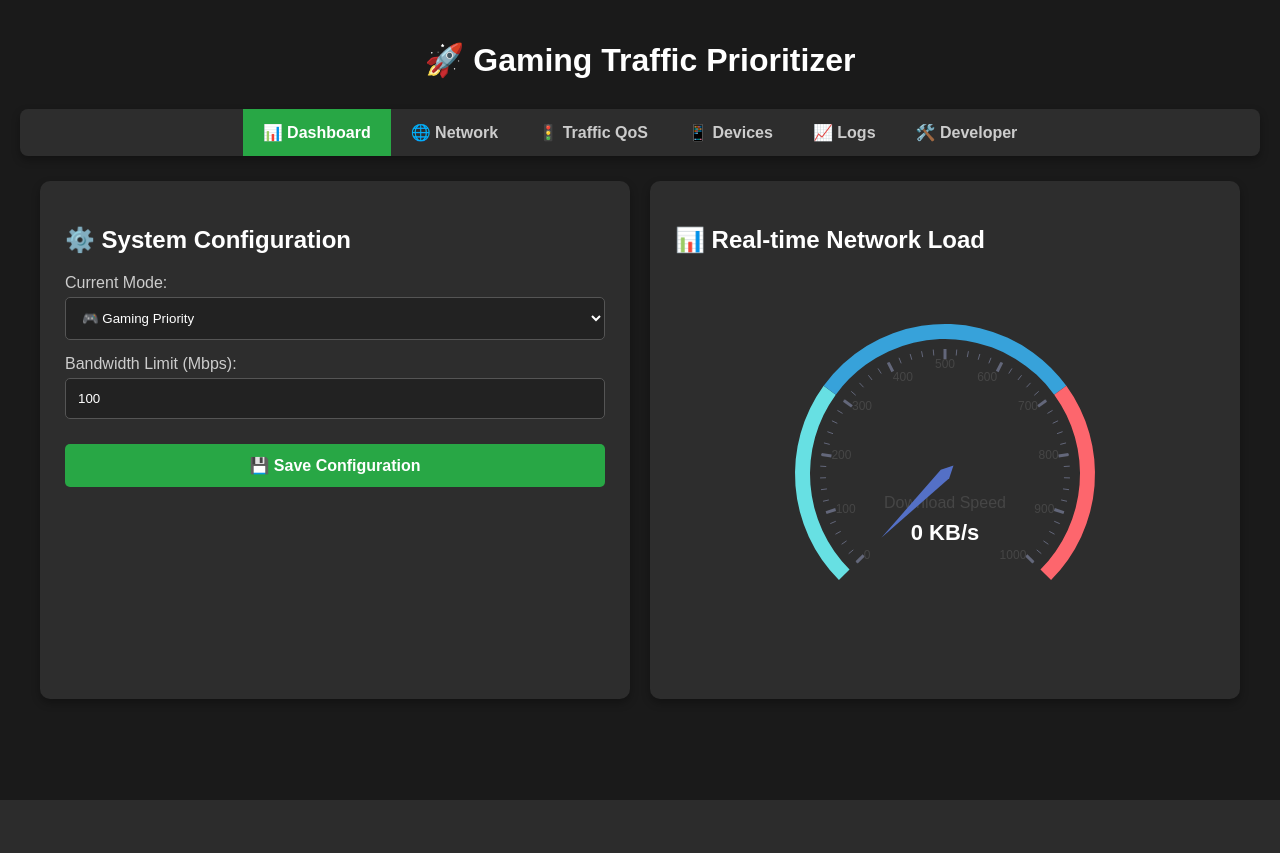
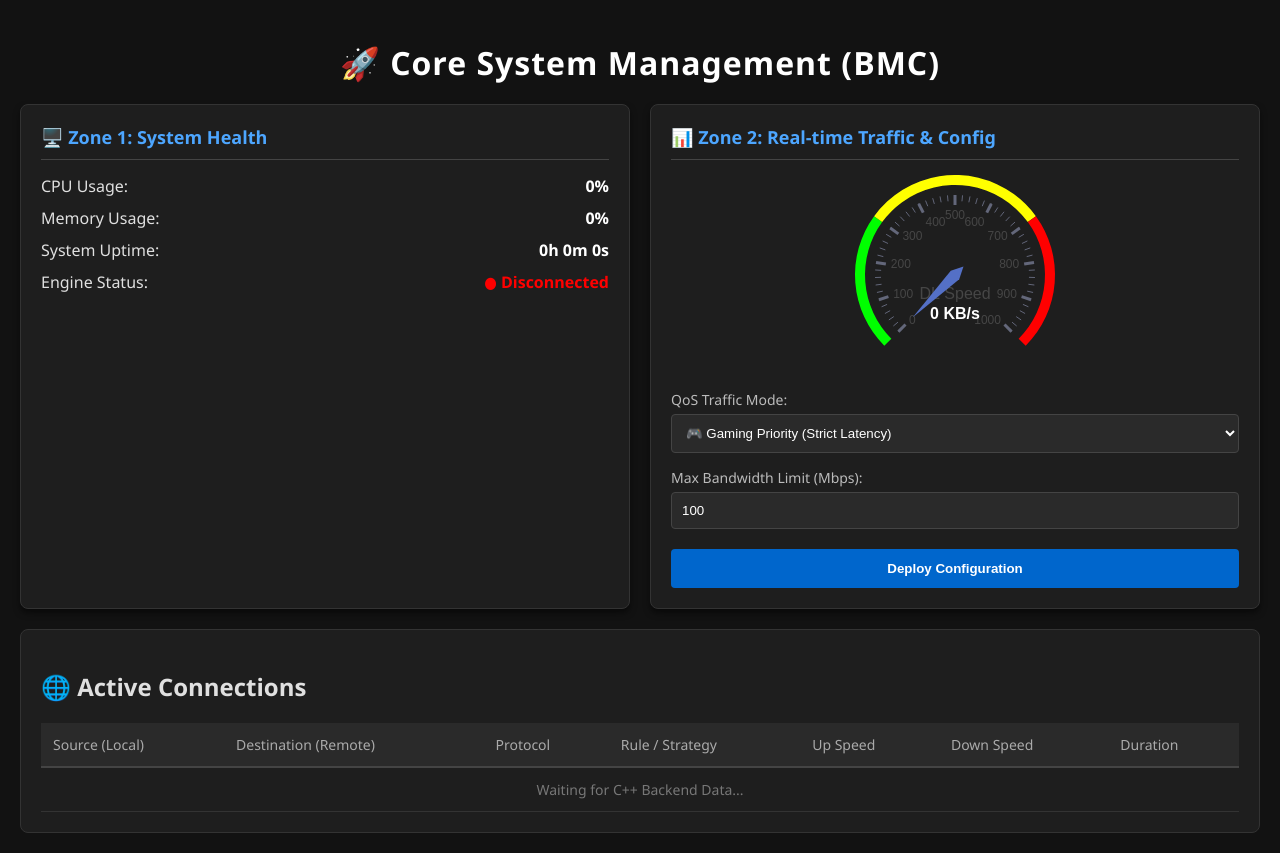
Before and after one commit to MSE981/High-Performance-Gaming-Traffic-Prioritizer, a Flask app: page / in a window 1280 px wide. Before the commit the page ends 800 px from the top, so only its background shows below. Run offline with Flask 3, Linux system fonts and the light colour scheme; the visitor is signed in with stand-in values (Sample User, id 1); some libraries are stand-ins or nearby versions.

Commit message:
Update dashboard.html

```diff
--- a/templates/dashboard.html
+++ b/templates/dashboard.html
@@ -1,86 +1,170 @@
 <!DOCTYPE html>
-<html>
+<html lang="en">
 <head>
     <meta charset="UTF-8">
-    <title>Traffic Console</title>
+    <title>BMC Console - Prioritizer</title>
     <script src="https://cdn.jsdelivr.net/npm/echarts/dist/echarts.min.js"></script>
-    <script src="https://cdnjs.cloudflare.com/ajax/libs/socket.io/4.0.1/socket.io.js"></script>
+    <script src="https://code.jquery.com/jquery-3.6.0.min.js"></script>
+
     <style>
-        body { font-family: sans-serif; background: #1a1a1a; color: white; padding: 20px; margin: 0; }
-        h1 { text-align: center; margin-bottom: 30px; }
+        body { font-family: 'Segoe UI', Tahoma, Geneva, Verdana, sans-serif; background: #121212; color: #e0e0e0; padding: 20px; margin: 0; }
+        h1 { text-align: center; margin-bottom: 20px; color: #ffffff; letter-spacing: 1px; }
 
-        /* Navigation Bar */
-        .navbar { background-color: #2d2d2d; overflow: hidden; border-radius: 8px; margin-bottom: 25px; box-shadow: 0 4px 8px rgba(0,0,0,0.3); display: flex; justify-content: center; }
-        .navbar a { display: block; color: #ccc; text-align: center; padding: 14px 20px; text-decoration: none; font-weight: bold; transition: 0.3s; }
-        .navbar a:hover { background-color: #444; color: white; }
-        .navbar a.active { background-color: #28a745; color: white; }
+        /* Top Grid Layout */
+        .top-grid { display: grid; grid-template-columns: 1fr 1fr; gap: 20px; max-width: 1400px; margin: 0 auto 20px auto; }
 
-        .container { display: flex; gap: 20px; flex-wrap: wrap; justify-content: center; max-width: 1200px; margin: 0 auto; }
-        .panel { background: #2d2d2d; padding: 25px; border-radius: 10px; flex: 1; min-width: 300px; box-shadow: 0 4px 8px rgba(0,0,0,0.3); }
-        #speed-gauge { width: 100%; height: 400px; }
-        label { display: block; margin-top: 15px; margin-bottom: 5px; color: #ccc; }
-        input, select { padding: 12px; width: 100%; box-sizing: border-box; border-radius: 5px; border: 1px solid #555; background: #222; color: white; }
-        button { padding: 12px; width: 100%; background: #28a745; color: white; border: none; cursor: pointer; border-radius: 5px; font-weight: bold; font-size: 16px; margin-top: 25px; }
-        button:hover { background: #218838; }
+        .panel { background: #1e1e1e; padding: 20px; border-radius: 8px; border: 1px solid #333; box-shadow: 0 4px 6px rgba(0,0,0,0.5); }
+        .panel h2 { margin-top: 0; font-size: 18px; border-bottom: 1px solid #444; padding-bottom: 10px; color: #4da6ff; }
+
+        /* Stats Styles */
+        .stat-row { display: flex; justify-content: space-between; margin: 10px 0; font-size: 16px; }
+        .stat-value { font-weight: bold; color: #fff; }
+
+        /* Form Styles */
+        label { display: block; margin-top: 15px; margin-bottom: 5px; color: #bbb; font-size: 14px; }
+        input, select { padding: 10px; width: 100%; box-sizing: border-box; border-radius: 4px; border: 1px solid #444; background: #2a2a2a; color: white; }
+        button { padding: 12px; width: 100%; background: #0066cc; color: white; border: none; cursor: pointer; border-radius: 4px; font-weight: bold; margin-top: 20px; }
+        button:hover { background: #0080ff; }
+
+        /* Bottom Table Styles */
+        .bottom-panel { max-width: 1400px; margin: 0 auto; background: #1e1e1e; padding: 20px; border-radius: 8px; border: 1px solid #333; }
+        .conn-table { width: 100%; border-collapse: collapse; font-size: 14px; text-align: left; }
+        .conn-table th { background: #2a2a2a; color: #aaa; padding: 12px; font-weight: normal; border-bottom: 2px solid #444; }
+        .conn-table td { padding: 12px; border-bottom: 1px solid #333; }
+        .conn-table tr:hover { background: #252525; }
+
+        /* Status Colors */
+        .color-up { color: #ff9900; font-family: monospace; }
+        .color-down { color: #00ffcc; font-family: monospace; }
+        .color-gaming { color: #ff3366; font-weight: bold; }
+        .color-ip { color: #ccc; font-family: monospace; }
+
+        @media (max-width: 768px) { .top-grid { grid-template-columns: 1fr; } }
     </style>
 </head>
 <body>
 
-    <h1>🚀 Gaming Traffic Prioritizer</h1>
+    <h1>🚀 Core System Management (BMC)</h1>
 
-    <div class="navbar">
-        <a href="/" class="active">📊 Dashboard</a>
-        <a href="/network">🌐 Network</a>
-        <a href="/qos">🚦 Traffic QoS</a>
-        <a href="/devices">📱 Devices</a>
-        <a href="/logs">📈 Logs</a>
-        <a href="/dev">🛠️ Developer</a>
-    </div>
-
-    <div class="container">
+    <div class="top-grid">
         <div class="panel">
-            <h2>⚙️ System Configuration</h2>
-            <form action="/update_config" method="POST">
-                <label>Current Mode:</label>
-                <select name="mode">
-                    <option value="gaming" {% if config.traffic_mode == 'gaming' %}selected{% endif %}>🎮 Gaming Priority</option>
-                    <option value="streaming" {% if config.traffic_mode == 'streaming' %}selected{% endif %}>📺 Streaming Mode</option>
-                </select>
-
-                <label>Bandwidth Limit (Mbps):</label>
-                <input type="number" name="limit" value="{{ config.bandwidth_limit }}">
-
-                <button type="submit">💾 Save Configuration</button>
-            </form>
+            <h2>🖥️ Zone 1: System Health</h2>
+            <div class="stat-row"><span>CPU Usage:</span> <span class="stat-value" id="cpu-val">0%</span></div>
+            <div class="stat-row"><span>Memory Usage:</span> <span class="stat-value" id="mem-val">0%</span></div>
+            <div class="stat-row"><span>System Uptime:</span> <span class="stat-value" id="uptime-val">0h 0m 0s</span></div>
+            <div class="stat-row"><span>Engine Status:</span> <span class="stat-value" id="engine-status" style="color: #ffcc00;">● Connecting...</span></div>
         </div>
 
         <div class="panel">
-            <h2>📊 Real-time Network Load</h2>
-            <div id="speed-gauge"></div>
+            <h2>📊 Zone 2: Real-time Traffic & Config</h2>
+
+            <div id="speed-gauge" style="width: 100%; height: 200px;"></div>
+
+            <form action="/api/config" method="POST">
+                <label>QoS Traffic Mode:</label>
+                <select name="mode">
+                    <option value="gaming">🎮 Gaming Priority (Strict Latency)</option>
+                    <option value="streaming">📺 Streaming (High Throughput)</option>
+                </select>
+
+                <label>Max Bandwidth Limit (Mbps):</label>
+                <input type="number" name="limit" value="100">
+
+                <button type="submit">Deploy Configuration</button>
+            </form>
         </div>
     </div>
 
+    <div class="bottom-panel">
+        <h2>🌐 Active Connections</h2>
+        <table class="conn-table">
+            <thead>
+                <tr>
+                    <th>Source (Local)</th>
+                    <th>Destination (Remote)</th>
+                    <th>Protocol</th>
+                    <th>Rule / Strategy</th>
+                    <th>Up Speed</th>
+                    <th>Down Speed</th>
+                    <th>Duration</th>
+                </tr>
+            </thead>
+            <tbody id="conn-body">
+                <tr><td colspan="7" style="text-align: center; color: #777;">Waiting for C++ Backend Data...</td></tr>
+            </tbody>
+        </table>
+    </div>
+
     <script>
+        // 1. Initialize the ECharts Gauge
         var chart = echarts.init(document.getElementById('speed-gauge'));
         var option = {
             series: [{
                 type: 'gauge',
                 max: 1000,
-                detail: { formatter: '{value} KB/s', fontSize: 22, color: '#fff', valueAnimation: true },
-                axisLine: { lineStyle: { width: 15, color: [[0.3, '#67e0e3'], [0.7, '#37a2da'], [1, '#fd666d']] } },
-                data: [{ value: 0, name: 'Download Speed' }]
+                radius: '100%',
+                detail: { formatter: '{value} KB/s', fontSize: 16, color: '#fff' },
+                axisLine: { lineStyle: { width: 10, color: [[0.3, '#00ff00'], [0.7, '#ffff00'], [1, '#ff0000']] } },
+                data: [{ value: 0, name: 'DL Speed' }]
             }]
         };
         chart.setOption(option);
 
-        var socket = io();
-        socket.on('net_update', function(data) {
-            chart.setOption({
-                series: [{
-                    data: [{ value: data.download, name: 'Download Speed' }]
-                }]
+        // =================================================================
+        // CORE AJAX POLLING LOGIC (Complies with project guidelines)
+        // =================================================================
+
+        // Setup a timer to fetch data every 1000ms (1 second)
+        setInterval(function() {
+
+            // Request JSON data from the C++ FastCGI backend endpoint
+            // Teammate needs to ensure C++ serves JSON at "/api/status"
+            $.getJSON('/api/status', function(data) {
+
+                // Connection successful, update engine status color to green
+                $('#engine-status').text('● Active').css('color', '#00ff00');
+
+                // Update Zone 1: CPU, RAM, Uptime
+                if(data.cpu !== undefined) $('#cpu-val').text(data.cpu + '%');
+                if(data.memory !== undefined) $('#mem-val').text(data.memory + '%');
+                if(data.uptime !== undefined) $('#uptime-val').text(data.uptime);
+
+                // Update Zone 2: Gauge (Download speed)
+                if(data.download_speed !== undefined) {
+                    chart.setOption({
+                        series: [{ data: [{ value: data.download_speed, name: 'DL Speed' }] }]
+                    });
+                }
+
+                // Update Bottom Zone: Connections Table
+                if(data.connections && data.connections.length > 0) {
+                    var tbody = $('#conn-body');
+                    tbody.empty(); // Clear old table rows
+
+                    data.connections.forEach(function(conn) {
+                        // Highlight gaming rules in red
+                        var ruleClass = conn.rule.includes("Gaming") ? "color-gaming" : "";
+
+                        var tr = `<tr>
+                            <td class="color-ip">${conn.source}</td>
+                            <td class="color-ip">${conn.dest}</td>
+                            <td>${conn.proto}</td>
+                            <td class="${ruleClass}">${conn.rule}</td>
+                            <td class="color-up">▲ ${conn.up} KB/s</td>
+                            <td class="color-down">▼ ${conn.down} KB/s</td>
+                            <td>${conn.time}</td>
+                        </tr>`;
+                        tbody.append(tr); // Inject new row
+                    });
+                }
+
+            }).fail(function() {
+                // Connection failed (C++ backend is offline or NGINX is not configured)
+                $('#engine-status').text('● Disconnected').css('color', '#ff0000');
+                console.log("[Error] Failed to connect to C++ FastCGI backend at /api/status");
             });
-        });
+
+        }, 1000); // 1000 ms = 1 second polling interval
     </script>
 </body>
 </html>
```
